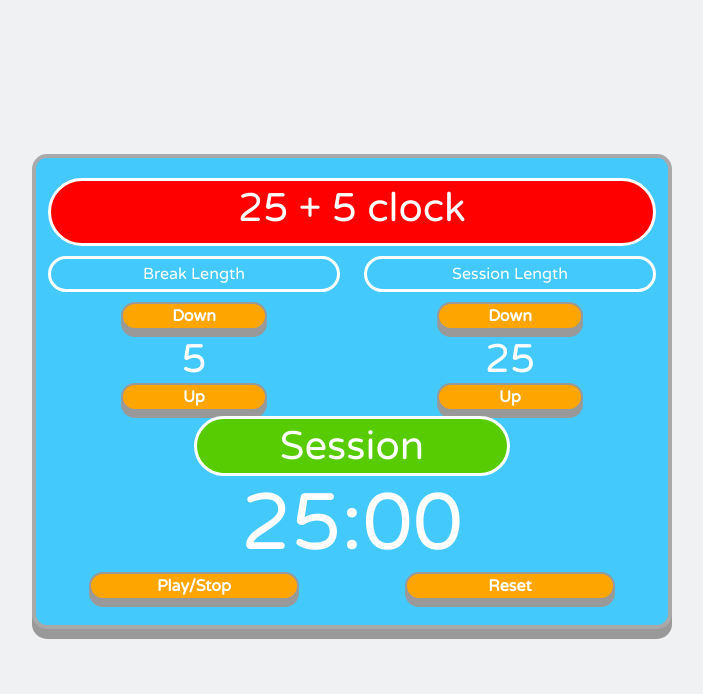
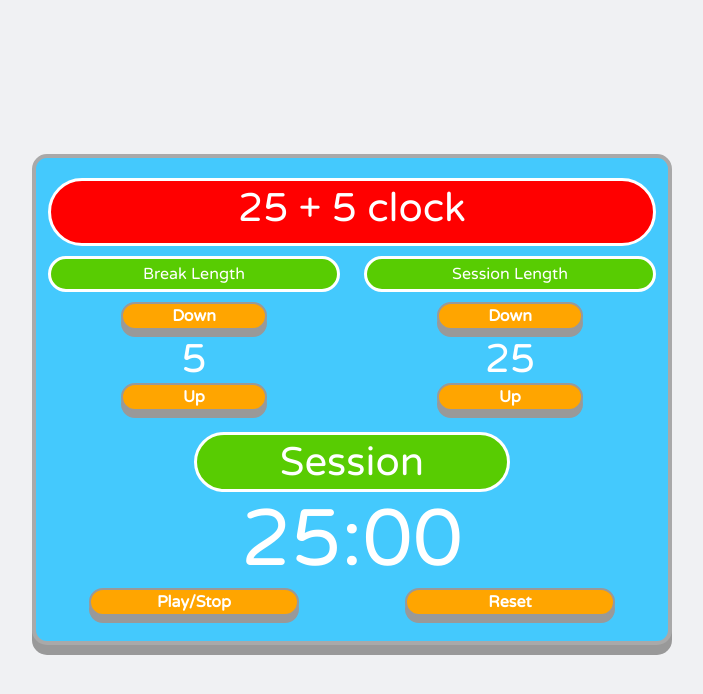
Before and after one commit to manuel12/25-plus-5-clock, a React (Create React App) app: page / in a window 1280 px wide. Shown: the top 694 px of the page, without its empty margins (288-991 px from the left). Built offline with nearby package versions, Linux system fonts and the light colour scheme.

Commit message:
Added mb-3 to container. Added heading-bg to text label

```diff
--- a/src/components/length-controller.js
+++ b/src/components/length-controller.js
@@ -1,7 +1,7 @@
 const TimeStepLengthController = (props) => {
   return (
-    <div className="break-container col-md-6">
-      <div id={props.idLabel} className="heading-styles">{props.textLabel}</div>
+    <div className="mb-3 col-md-6">
+      <div id={props.idLabel} className="heading-styles heading-bg">{props.textLabel}</div>
       <div
         id={props.decrementId}
         className="button button-styles"
```
